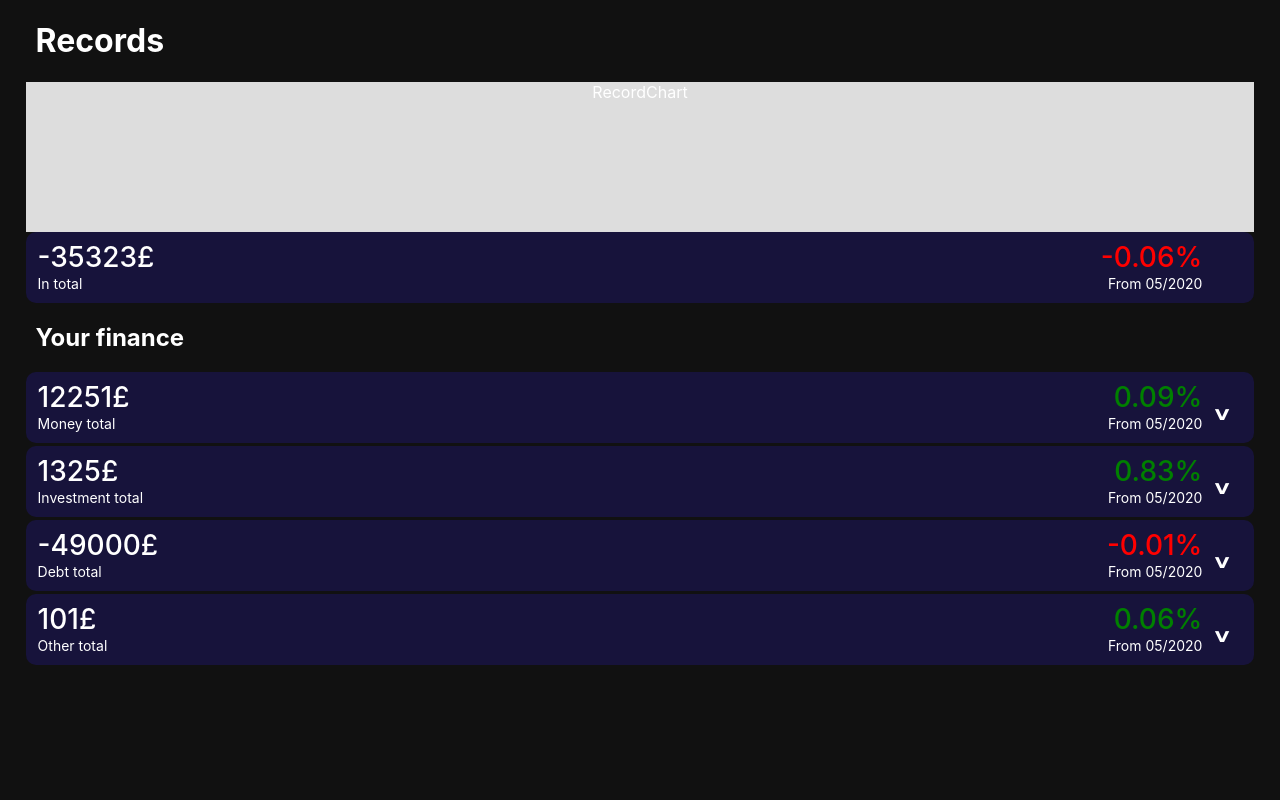
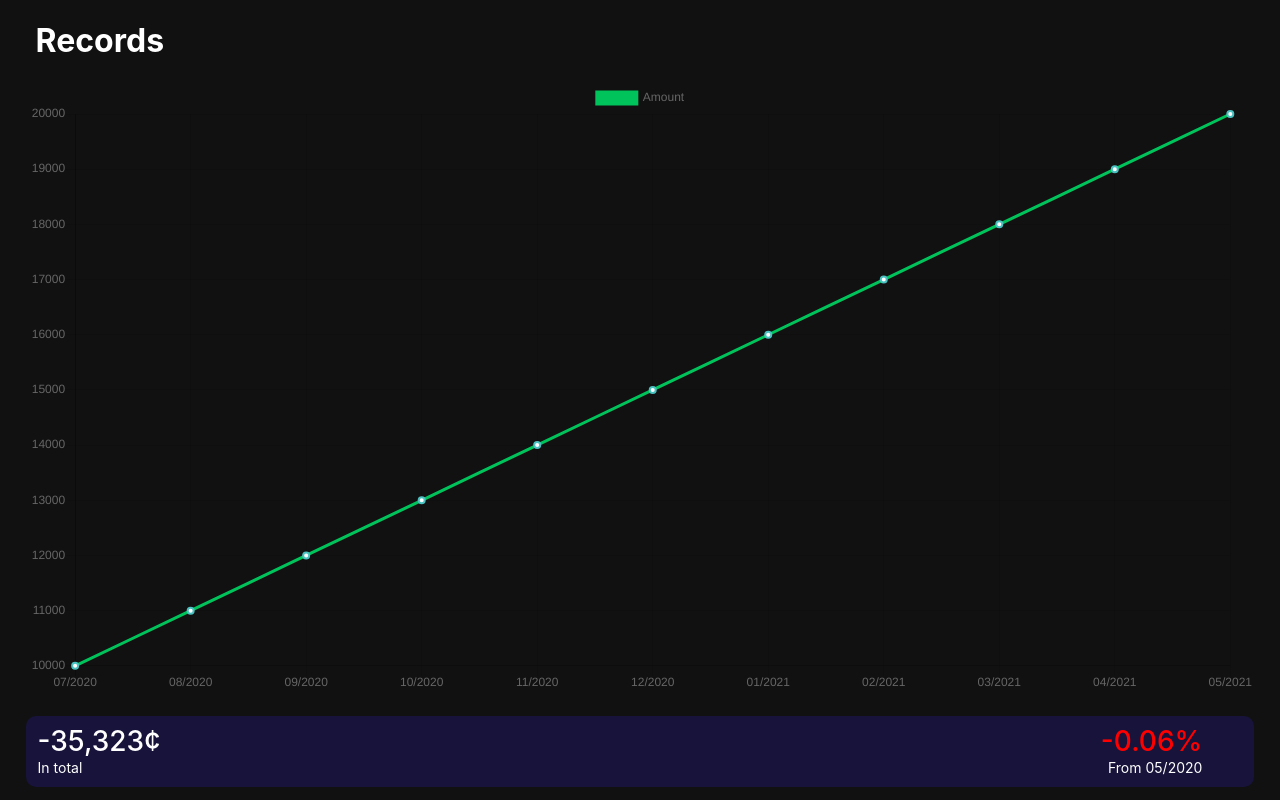
Before and after one commit to chamupathi/personal-finance-web, a React (Create React App) app: page /records in a window 1280 px wide. Shown: the top 800 px of the page. Built offline with nearby package versions, Linux system fonts and the light colour scheme.

Commit message:
final touch ups

```diff
--- a/package.json
+++ b/package.json
@@ -12,7 +12,9 @@
     "@types/react-dom": "^16.9.0",
     "@types/react-redux": "^7.1.9",
     "@types/react-router-dom": "^5.1.5",
+    "chart.js": "^2.9.3",
     "react": "^16.13.1",
+    "react-chartjs-2": "^2.9.0",
     "react-dom": "^16.13.1",
     "react-dropdown": "^1.7.0",
     "react-redux": "^7.2.0",
--- a/src/App.tsx
+++ b/src/App.tsx
@@ -2,7 +2,7 @@ import React from 'react';
 import logo from './logo.svg';
 import './App.css';
 
-import { BrowserRouter as Router, Route, Link, Switch } from 'react-router-dom'
+import { BrowserRouter as Router, Route, Link, Switch, Redirect } from 'react-router-dom'
 import Record from './records/record';
 import Records from './records/records';
 import { routes } from './routes';
@@ -14,18 +14,13 @@ function App() {
   return (
     <Router>
         <div className="App">
-          {/* <nav>
-            <Link to="/">Home</Link>
-            <Link to="/records">  Records  </Link>
-            <Link to="/bar">Bar</Link>
-          </nav> */}
           <Switch>
-            <Route exact path="/" component={Records} />
+            {/* <Route exact path="/" component={Records} /> */}
             <Route exact path={routes.records} component={Records} />
             <Route exact path={`${routes.records}/:id`} component={AccountPage} />
             <Route exact path={`${routes.records}/:id/:mode`} component={AddNewTransaction} />
             <Route exact path={`${routes.records}/:id/:mode/:txnId`} component={AddNewTransaction} />
-
+            <Redirect to={routes.records} />
           </Switch>
 
         </div>
--- a/src/accounts/AccountPage.tsx
+++ b/src/accounts/AccountPage.tsx
@@ -9,6 +9,8 @@ import { Account } from "./accounts.types";
 import { AccountSummary } from "../records/components/AccountSummary/AccountSummary";
 import { Link } from "react-router-dom";
 import { routes } from "../routes";
+import { getDummyChartData } from "../records/getDummyChartData";
+import { currency } from "../constants";
 
 interface IAccountPageProps {
   match: {
@@ -39,7 +41,7 @@ const AccountPage: React.FunctionComponent<Props> = (props) => {
           <span onClick={goback} className="back-button">{`<`}</span>
           {acount?.name}
         </h1>
-        <RecordChart />
+        <RecordChart data={getDummyChartData()}/>
         <AccountSummary {...acount} description="In total" />
 
         <h2 className="header-title">Transactions</h2>
@@ -57,14 +59,14 @@ const AccountPage: React.FunctionComponent<Props> = (props) => {
             </div>
           )}
 
-          <div className="month-sum">{acount.sum}£</div>
+          <div className="month-sum">{acount.sum}{currency}</div>
         </div>
 
         {acount.transaction_types.map((type) => (
           <div key={type.id} className="transaction-type">
             <div className="name">{type.name}</div>
             <div className={`sum ${type.sum > 0 ? "pos" : "neg"}`}>
-              {type.sum}£
+              {type.sum}{currency}
             </div>
           </div>
         ))}
@@ -87,7 +89,7 @@ const AccountPage: React.FunctionComponent<Props> = (props) => {
                 <div className="date">{transaction.date}</div>
                 <div className="description">{transaction.description}</div>
                 <div className="type">{transaction.trans_type_id}</div>
-                <div className="amount">{transaction.amount}£</div>
+                <div className="amount">{transaction.amount}{currency}</div>
               </div>
             </Link>
           ))}
--- a/src/accounts/accounts.reducer.ts
+++ b/src/accounts/accounts.reducer.ts
@@ -5,8 +5,7 @@ import { AccountsActionTypes } from "./accounts.actions";
 
 const getDummyMap = () => {
     const docs = new Map<string, Account>()
-
-    docs.set('51', {
+    const dummydoc = {
         "month_label": "06/2020",
         "account_id": 51,
         "name": "Bank account 1",
@@ -72,7 +71,15 @@ const getDummyMap = () => {
                 "account_id": 51
             }
         ]
-    })
+    }
+    docs.set('37', dummydoc)
+    docs.set('38', dummydoc)
+    docs.set('46', dummydoc)
+    docs.set('50', dummydoc)
+    docs.set('51', dummydoc)
+    docs.set('52', dummydoc)
+    docs.set('53', dummydoc)
+    docs.set('54', dummydoc)
 
     return docs
 }
--- /dev/null
+++ b/src/constants.ts
@@ -0,0 +1,2 @@
+export const currency = '¢';
+// ¢
--- a/src/records/components/AccountSummary/AccountSummary.tsx
+++ b/src/records/components/AccountSummary/AccountSummary.tsx
@@ -1,5 +1,6 @@
 import * as React from "react";
 import "./AccountSummary.css";
+import { currency } from "../../../constants";
 
 export interface IAccountSummaryProps {
   sum: number;
@@ -9,29 +10,39 @@ export interface IAccountSummaryProps {
   description: string;
   onOpenToggle?: () => any | undefined;
   open?: boolean;
-  secondary? :boolean;
+  secondary?: boolean;
 }
 
 export function AccountSummary(props: IAccountSummaryProps) {
   return (
-    <div className={`AccountSummary ${props.secondary ? 'secondary' : ''} ${props.open ? 'open' : ''}`}>
-      <div className="data" onClick={props.onOpenToggle ? props.onOpenToggle : () => null}>
+    <div
+      className={`AccountSummary ${props.secondary ? "secondary" : ""} ${
+        props.open ? "open" : ""
+      }`}
+    >
+      <div
+        className="data"
+        onClick={props.onOpenToggle ? props.onOpenToggle : () => null}
+      >
         <div className="wide-row top">
-          <div className="amount">{props.sum}£</div>
+          {!Number.isNaN(props.sum) && props.sum !== null && (
+            <div className="amount">
+              {props.sum.toLocaleString()}
+              {currency}
+            </div>
+          )}
 
           {!Number.isNaN(props.vs) && props.vs !== null && (
             <div className={`percentage ${props.vs > 0 ? "pos" : "neg"}`}>
               {props.vs.toFixed(2)}%{props.secondary}
             </div>
           )}
-
         </div>
 
         <div className="wide-row bottom">
           <div className="acc_type">{props.description}</div>
           <div className="from_dec">From {props.prev_month_label}</div>
         </div>
-
       </div>
 
       {props.onOpenToggle && (
@@ -42,7 +53,6 @@ export function AccountSummary(props: IAccountSummaryProps) {
           ^
         </div>
       )}
-
     </div>
   );
 }
--- a/src/records/components/RecordChart.css
+++ b/src/records/components/RecordChart.css
@@ -1,5 +1,6 @@
 .RecordChart {
-    height: 150px;
+    min-height: 150px;
     width: 100%;
-    background: #ddd;
+    margin-bottom: 20px;
+    /* background: #ddd; */
 }
--- a/src/records/components/RecordChart.tsx
+++ b/src/records/components/RecordChart.tsx
@@ -1,13 +1,18 @@
 import * as React from 'react';
 import './RecordChart.css'
+import {Line} from 'react-chartjs-2';
 
 export interface IRecordChartProps {
+  data : {
+    labels: string[],
+    datasets: any[],
+  }
 }
 
 export function RecordChart (props: IRecordChartProps) {
   return (
     <div className='RecordChart'>
-      RecordChart
+      <Line data={props.data} />
     </div>
   );
 }
--- /dev/null
+++ b/src/records/getDummyChartData.ts
@@ -0,0 +1,58 @@
+const chartdata = {
+  visualLabels: [
+    "07/2020",
+    "08/2020",
+    "09/2020",
+    "10/2020",
+    "11/2020",
+    "12/2020",
+    "01/2021",
+    "02/2021",
+    "03/2021",
+    "04/2021",
+    "05/2021",
+  ],
+  datasets: [
+    {
+        fill: false,
+        lineTension: 0.2,
+        backgroundColor: 'rgba(75,192,192,0.4)',
+        // borderColor: 'rgba(75,192,192,1)',
+        borderColor: '#00C45B', //green color
+        borderCapStyle: 'butt',
+        borderDash: [],
+        borderDashOffset: 0.0,
+        borderJoinStyle: 'miter',
+        pointBorderColor: 'rgba(75,192,192,1)',
+        pointBackgroundColor: '#fff',
+        pointBorderWidth: 2,
+        pointHoverRadius: 5,
+        pointHoverBackgroundColor: 'rgba(75,192,192,1)',
+        pointHoverBorderColor: 'rgba(220,220,220,1)',
+        pointHoverBorderWidth: 2,
+        pointRadius: 3,
+        pointHitRadius: 10,
+      data: [
+        10000,
+        11000,
+        12000,
+        13000,
+        14000,
+        15000,
+        16000,
+        17000,
+        18000,
+        19000,
+        20000,
+      ],
+      label: "Amount",
+    },
+  ],
+};
+
+export const getDummyChartData = () => {
+  return {
+    labels: [...chartdata.visualLabels],
+    datasets: [...chartdata.datasets],
+  };
+};
--- a/src/records/records.tsx
+++ b/src/records/records.tsx
@@ -5,6 +5,7 @@ import './Records.css';
 import RecortListItem from './components/recort-list-item';
 import { RecordChart } from './components/RecordChart';
 import { AccountSummary } from './components/AccountSummary/AccountSummary';
+import { getDummyChartData } from './getDummyChartData';
 
 interface IRecordsProps {
 }
@@ -15,7 +16,7 @@ const Records: React.FunctionComponent<Props> = (props) => {
   return (
     <div className='Records'>
       <h1 className="header-title">Records</h1>
-      <RecordChart />
+      <RecordChart data={ getDummyChartData() }/>
       <AccountSummary {...props.total} description="In total" />
 
       <h2 className="header-title">Your finance</h2>
```
Also changed, not shown: 1 other file (tests, documents, lock files or other folders).
